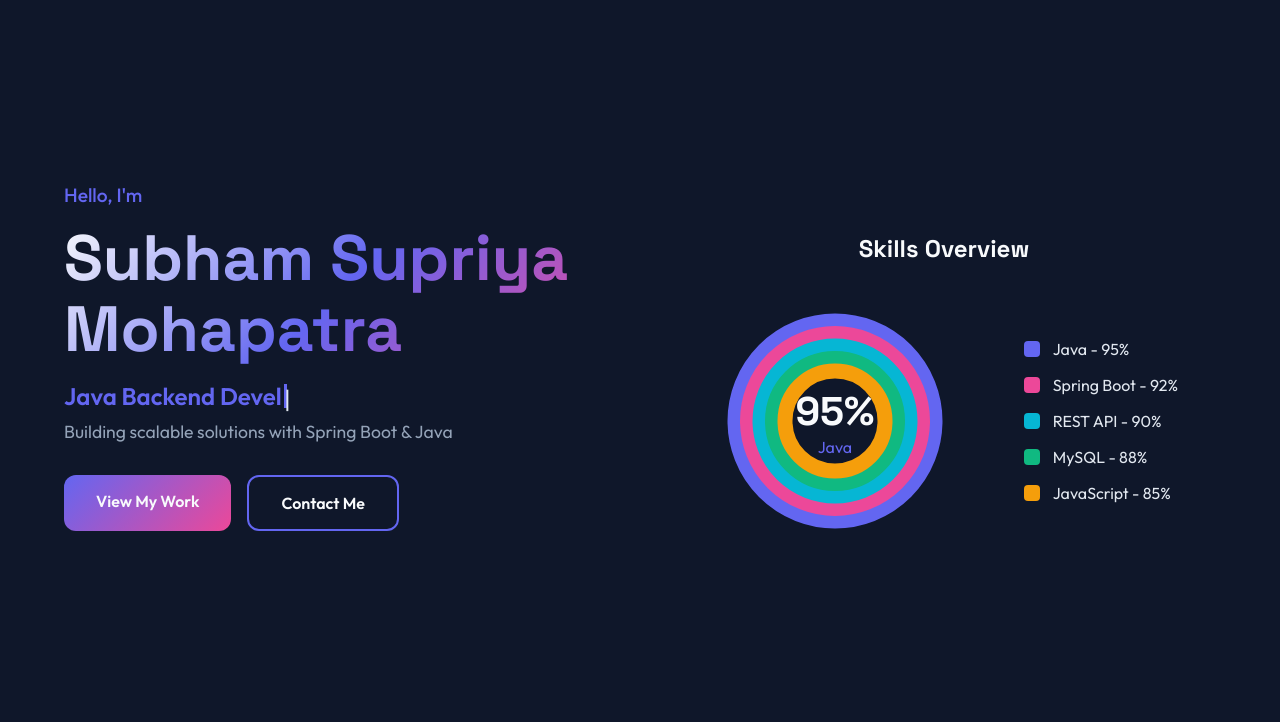
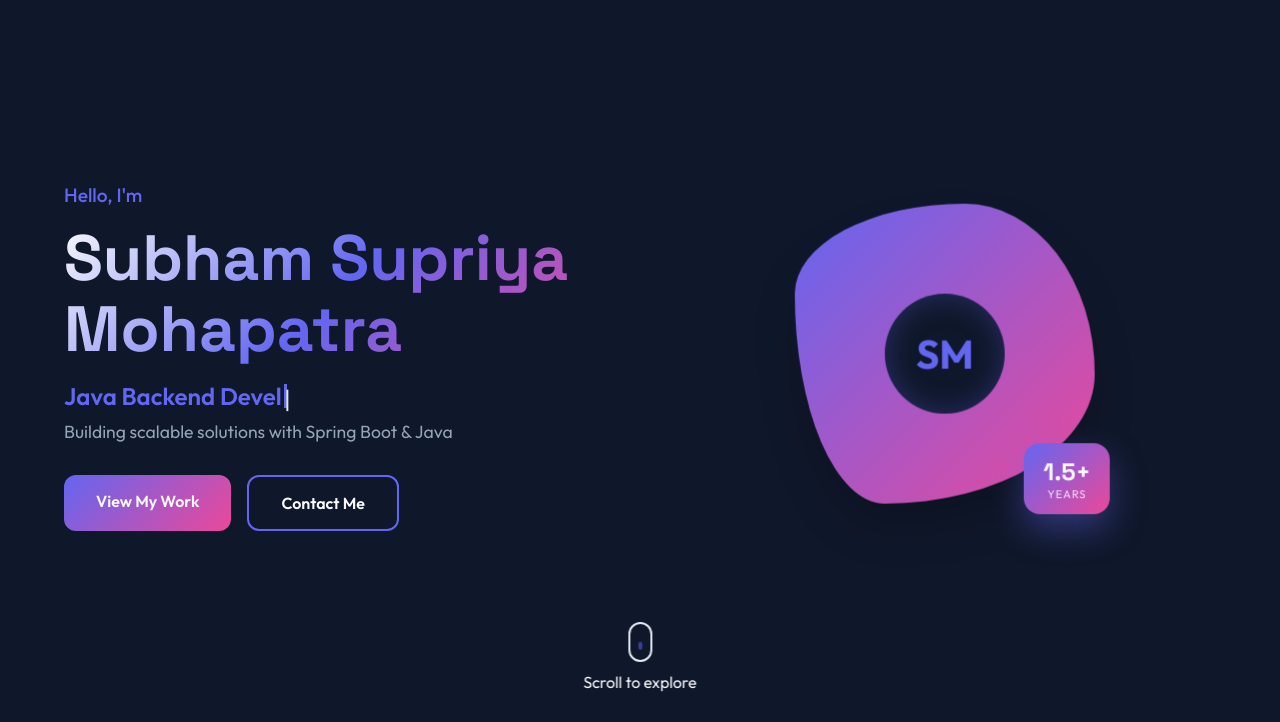
Before and after one commit to subhamsupriyamohapatra/My-Portfolio, a website: page index.html in a window 1280 px wide. Shown: the part 78-800 px from the top of the page. Drawn offline with Linux system fonts and the light colour scheme.

Commit message:
Updated portfolio

```diff
--- a/index.html
+++ b/index.html
@@ -50,39 +50,29 @@
           <div class="hero-buttons">
             <a href="#projects" class="btn btn-primary">View My Work</a>
             <a href="#contact" class="btn btn-secondary">Contact Me</a>
+          </div>
+        </div>
+        <div class="hero-visual">
+          <div class="profile-card">
+            <div class="profile-shape">
+              <div class="profile-inner">
+                <div class="profile-avatar">
+                  <span>SM</span>
+                </div>
+              </div>
+              <div class="experience-badge">
+                <span class="exp-year">1.5+</span>
+                <span class="exp-text">Years</span>
+              </div>
+            </div>
+          </div>
         </div>
       </div>
-
-      <!-- Circular Skills Chart -->
-      <div class="skills-chart-section">
-        <h3 class="chart-title">Skills Overview</h3>
-        <div class="skills-chart">
-          <div class="chart-circle">
-            <svg viewBox="0 0 200 200">
-              <!-- Background circles -->
-              <circle cx="100" cy="100" r="80" class="chart-bg"/>
-              <circle cx="100" cy="100" r="60" class="chart-bg"/>
-              <circle cx="100" cy="100" r="40" class="chart-bg"/>
-              <!-- Skill segments -->
-              <circle cx="100" cy="100" r="80" class="chart-segment" data-skill="95" style="--offset: 0; --color: #6366f1"/>
-              <circle cx="100" cy="100" r="70" class="chart-segment" data-skill="92" style="--offset: 95; --color: #ec4899"/>
-              <circle cx="100" cy="100" r="60" class="chart-segment" data-skill="90" style="--offset: 187; --color: #06b6d4"/>
-              <circle cx="100" cy="100" r="50" class="chart-segment" data-skill="88" style="--offset: 277; --color: #10b981"/>
-              <circle cx="100" cy="100" r="40" class="chart-segment" data-skill="85" style="--offset: 365; --color: #f59e0b"/>
-            </svg>
-            <div class="chart-center">
-              <span class="chart-percent">95%</span>
-              <span class="chart-label">Java</span>
-            </div>
-          </div>
-          <div class="chart-legend">
-            <div class="legend-item"><span class="legend-color" style="background: #6366f1"></span>Java - 95%</div>
-            <div class="legend-item"><span class="legend-color" style="background: #ec4899"></span>Spring Boot - 92%</div>
-            <div class="legend-item"><span class="legend-color" style="background: #06b6d4"></span>REST API - 90%</div>
-            <div class="legend-item"><span class="legend-color" style="background: #10b981"></span>MySQL - 88%</div>
-            <div class="legend-item"><span class="legend-color" style="background: #f59e0b"></span>JavaScript - 85%</div>
-          </div>
+      <div class="scroll-indicator">
+        <div class="mouse">
+          <div class="wheel"></div>
         </div>
+        <p>Scroll to explore</p>
       </div>
     </section>
 
--- a/script.js
+++ b/script.js
@@ -1,8 +1,4 @@
 document.addEventListener('DOMContentLoaded', () => {
-  // Ensure body is visible
-  document.body.classList.remove('opacity-0');
-  document.body.classList.add('opacity-1');
-
   // Typing animation with multiple statements
   const typedTextElement = document.querySelector('.typed-text');
   const phrases = [
@@ -78,42 +74,6 @@ document.addEventListener('DOMContentLoaded', () => {
       skillObserver.observe(bar);
     }, index * 100);
   });
-
-  // Circular Skills Chart Animation
-  const chartSegments = document.querySelectorAll('.chart-segment');
-  const chartCircle = document.querySelector('.chart-circle');
-  const chartPercent = document.querySelector('.chart-percent');
-  const chartLabel = document.querySelector('.chart-label');
-
-  const chartObserver = new IntersectionObserver((entries) => {
-    entries.forEach((entry) => {
-      if (entry.isIntersecting) {
-        chartSegments.forEach((segment, index) => {
-          const skill = parseInt(segment.dataset.skill);
-          setTimeout(() => {
-            segment.classList.add('animated');
-          }, index * 200);
-        });
-
-        // Animate center text
-        let percent = 0;
-        const targetPercent = 95;
-        const counter = setInterval(() => {
-          percent += 1;
-          chartPercent.textContent = percent + '%';
-          if (percent >= targetPercent) {
-            clearInterval(counter);
-          }
-        }, 30);
-
-        chartObserver.unobserve(entry.target);
-      }
-    });
-  }, { threshold: 0.3 });
-
-  if (chartCircle) {
-    chartObserver.observe(chartCircle);
-  }
 
   const navLinks = document.querySelectorAll('.nav-link');
 
@@ -406,6 +366,10 @@ document.addEventListener('DOMContentLoaded', () => {
   }
 });
 
+// Add CSS for loading state
+document.body.style.opacity = '0';
+document.body.style.transition = 'opacity 0.5s ease';
+
 // Add smooth anchor scrolling with offset
 document.querySelectorAll('a[href^="#"]').forEach(anchor => {
   anchor.addEventListener('click', function(e) {
--- a/style.css
+++ b/style.css
@@ -29,22 +29,6 @@ html {
 }
 
 body {
-  font-family: 'Outfit', -apple-system, BlinkMacSystemFont, 'Segoe UI', sans-serif;
-  background: var(--dark);
-  color: var(--light);
-  overflow-x: hidden;
-}
-
-body.opacity-0 {
-  opacity: 0;
-  transition: opacity 0.5s ease;
-}
-
-body.opacity-1 {
-  opacity: 1;
-}
-
-body {
   font-family: 'Outfit', sans-serif;
   background: var(--dark);
   color: var(--light);
@@ -574,101 +558,6 @@ section {
   gap: 2rem;
 }
 
-/* Circular Skills Chart */
-.skills-chart-section {
-  margin-top: 4rem;
-  text-align: center;
-}
-
-.chart-title {
-  font-family: 'Space Grotesk', sans-serif;
-  font-size: 1.5rem;
-  color: var(--light);
-  margin-bottom: 2rem;
-}
-
-.skills-chart {
-  display: flex;
-  align-items: center;
-  justify-content: center;
-  gap: 4rem;
-  flex-wrap: wrap;
-}
-
-.chart-circle {
-  position: relative;
-  width: 250px;
-  height: 250px;
-}
-
-.chart-circle svg {
-  width: 100%;
-  height: 100%;
-  transform: rotate(-90deg);
-}
-
-.chart-bg {
-  fill: none;
-  stroke: var(--dark-secondary);
-  stroke-width: 8;
-}
-
-.chart-segment {
-  fill: none;
-  stroke-width: 12;
-  stroke: var(--color);
-  stroke-dasharray: 502;
-  stroke-dashoffset: 502;
-  transition: stroke-dashoffset 1.5s ease-out;
-  stroke-linecap: round;
-}
-
-.chart-segment.animated {
-  stroke-dashoffset: calc(502 - (502 * var(--skill) / 100));
-}
-
-.chart-center {
-  position: absolute;
-  top: 50%;
-  left: 50%;
-  transform: translate(-50%, -50%);
-  text-align: center;
-}
-
-.chart-percent {
-  display: block;
-  font-family: 'Space Grotesk', sans-serif;
-  font-size: 2.5rem;
-  font-weight: 700;
-  color: var(--light);
-}
-
-.chart-label {
-  display: block;
-  font-size: 1rem;
-  color: var(--primary);
-}
-
-.chart-legend {
-  display: flex;
-  flex-direction: column;
-  gap: 1rem;
-}
-
-.legend-item {
-  display: flex;
-  align-items: center;
-  gap: 0.8rem;
-  color: var(--light-secondary);
-  font-size: 1rem;
-}
-
-.legend-color {
-  width: 16px;
-  height: 16px;
-  border-radius: 4px;
-}
-
 .skill-box {
   background: var(--dark-secondary);
   border-radius: 20px;
```
